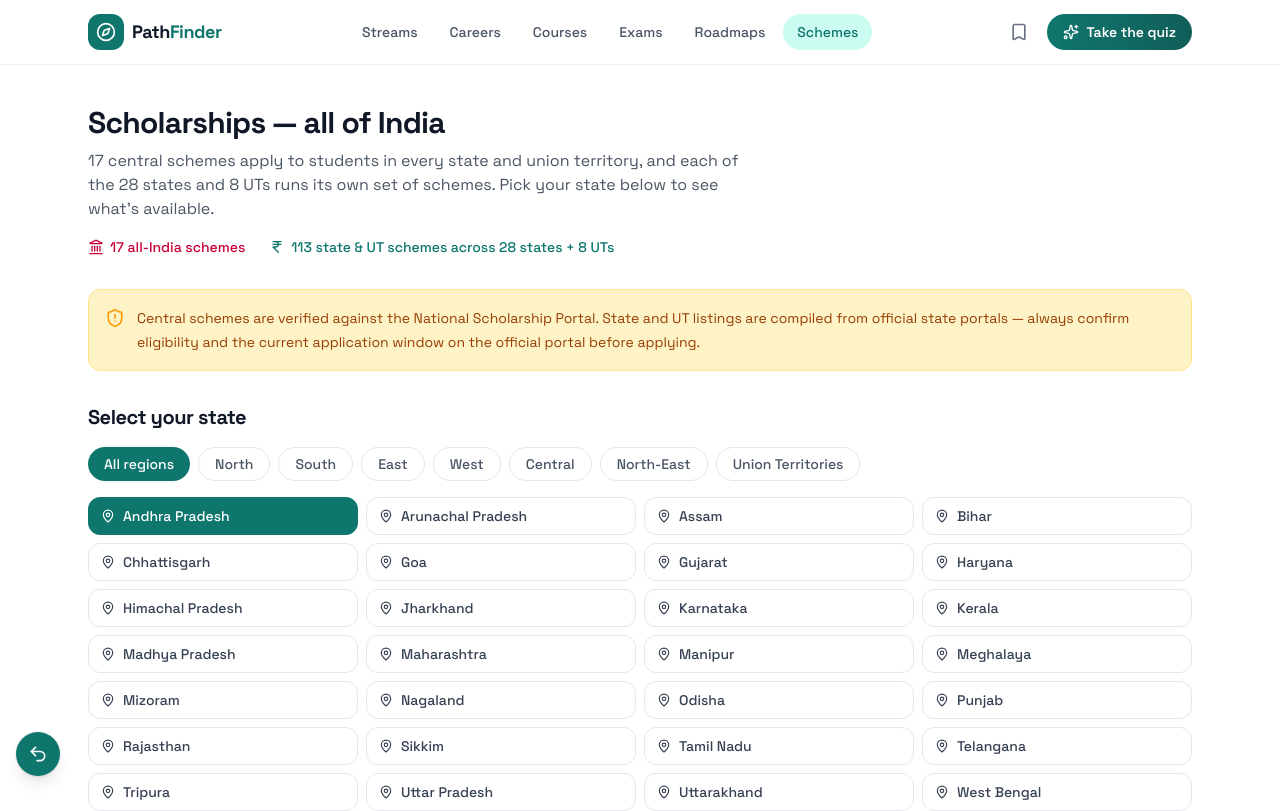
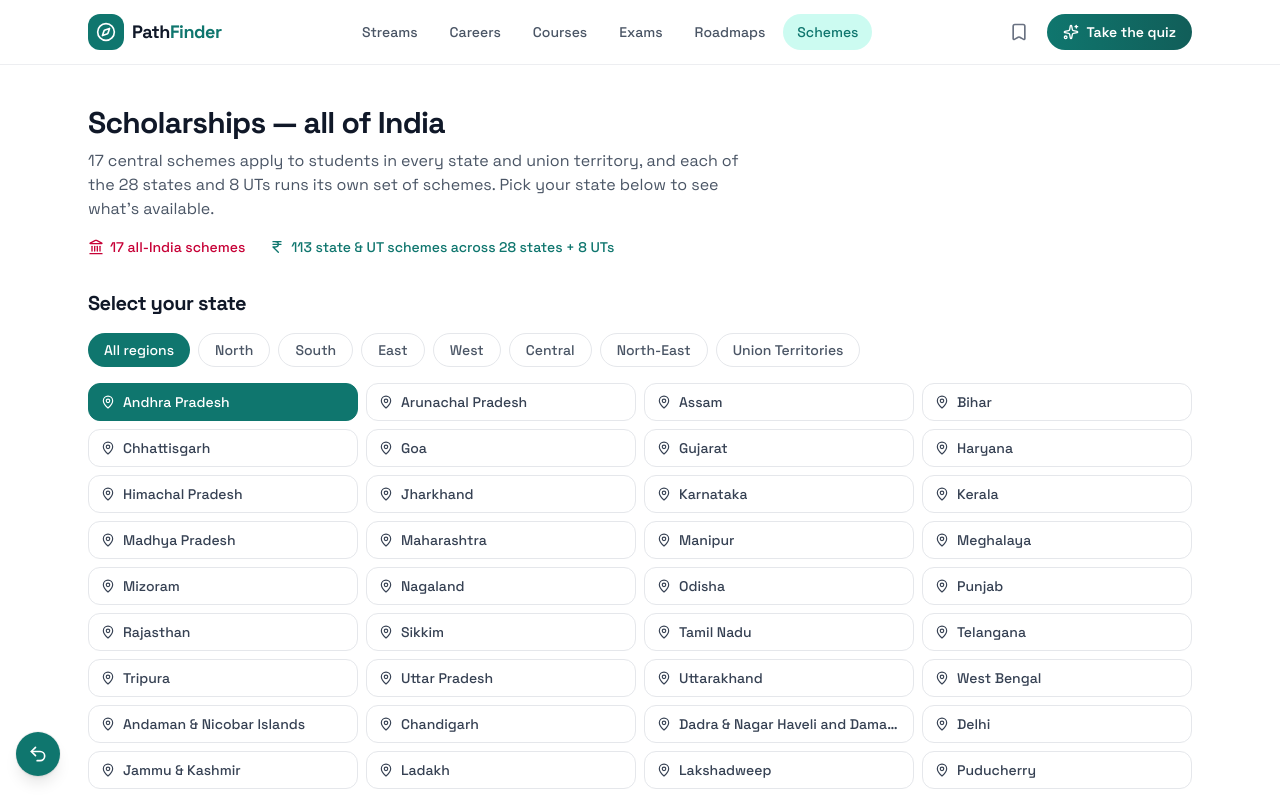
Before and after one commit to Tejaswini1979/pathfinder, a Next.js app: page /schemes in a window 1280 px wide. Shown: the top 811 px of the page. Built offline with nearby package versions, Linux system fonts and the light colour scheme.

Commit message:
Remove NSP disclaimer banner from schemes page

```diff
--- a/src/app/schemes/page.tsx
+++ b/src/app/schemes/page.tsx
@@ -1,5 +1,5 @@
 import type { Metadata } from "next";
-import { ShieldAlert, ExternalLink, Landmark, IndianRupee } from "lucide-react";
+import { ExternalLink, Landmark, IndianRupee } from "lucide-react";
 import AllIndiaSchemeExplorer from "@/components/AllIndiaSchemeExplorer";
 import StateSchemeExplorer from "@/components/StateSchemeExplorer";
 import {
@@ -56,16 +56,6 @@ export default function SchemesPage() {
         </div>
       </header>
 
-      <div className="mb-8 flex items-start gap-3 rounded-xl border border-amber-200 bg-warning-light p-4 text-sm leading-6 text-amber-800">
-        <ShieldAlert className="mt-0.5 h-5 w-5 shrink-0 text-amber-500" />
-        <p>
-          Central schemes are verified against the National Scholarship Portal.
-          State and UT listings are compiled from official state portals — always
-          confirm eligibility and the current application window on the official
-          portal before applying.
-        </p>
-      </div>
-
       <section className="mb-12">
         <h2 className="mb-4 text-xl font-bold tracking-tight text-gray-900">
           Select your state
```
